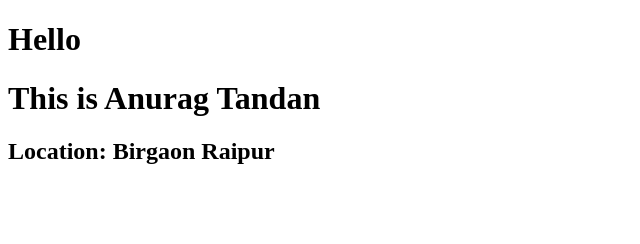
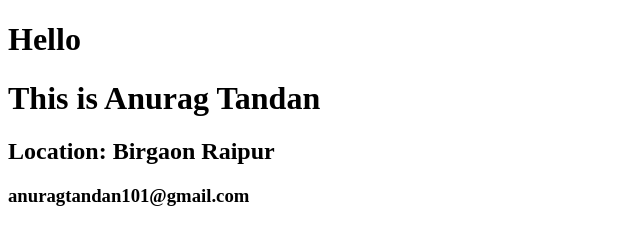
Before and after one commit to AnuragTandan/LocalRepo, a plain HTML site: page index.html in a window 1280 px wide. Shown: the whole page, without its empty margins (0-640 px from the left). Drawn offline with Linux system fonts and the light colour scheme.

Commit message:
try in new branch

```diff
--- a/index.html
+++ b/index.html
@@ -9,5 +9,6 @@
   <h1>Hello</h1>
   <h1>This is Anurag Tandan</h1>
   <h2>Location: Birgaon Raipur</h2>
+  <h3>anuragtandan101@gmail.com</h3>
 </body>
 </html>
```
